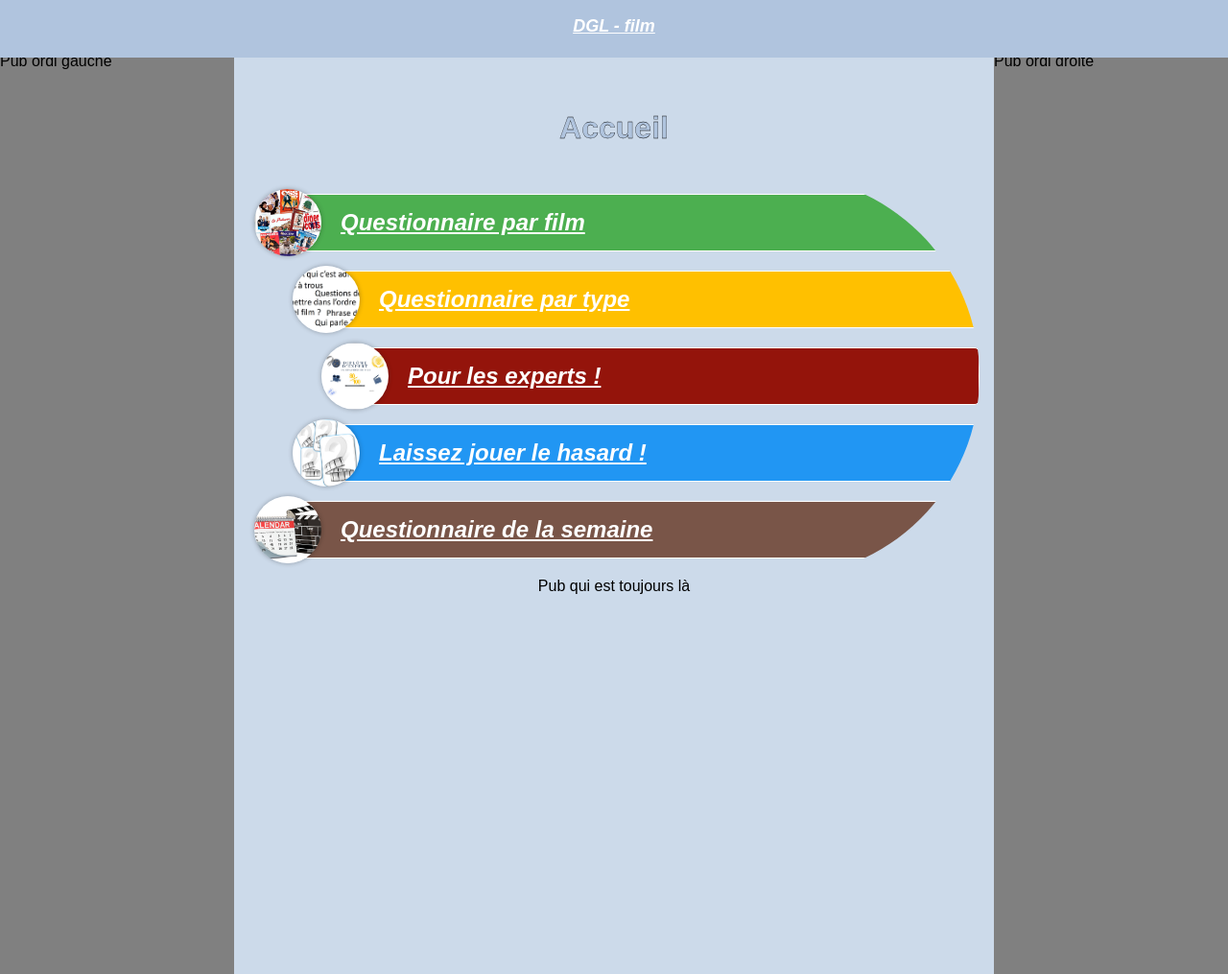
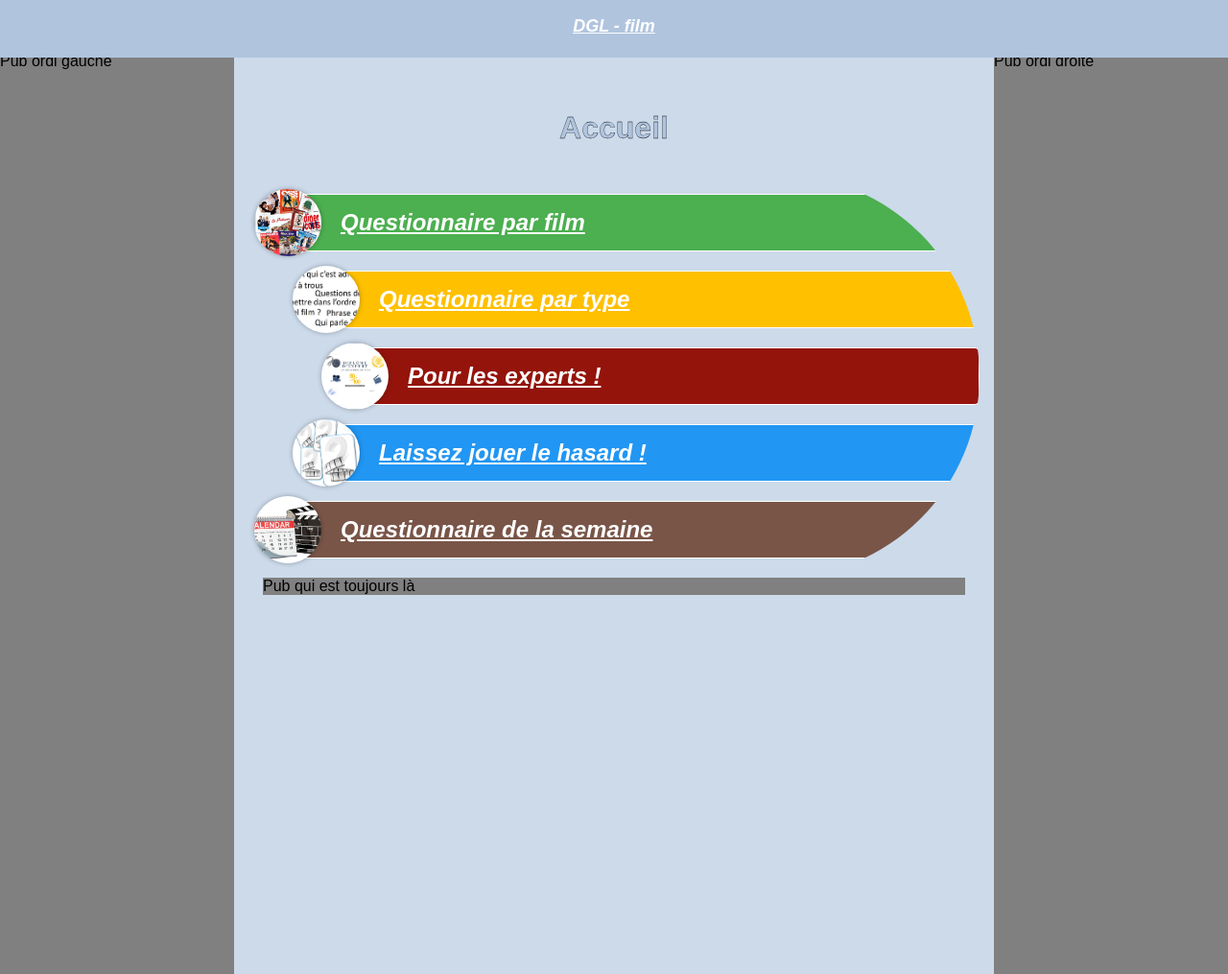
Before and after one commit to GodefroyL/questionnaire-film, a Jekyll site: the page built from index.html, in a window 1280 px wide. Shown: the whole page at 96% size. Built offline with Jekyll 4.4.1, drawn with Linux system fonts in a browser that asks for light colours.

Commit message:
maj nom pub dans contenu

```diff
--- a/_layouts/base.html
+++ b/_layouts/base.html
@@ -32,7 +32,7 @@
                     {{ page.title }}
                 </div>
                 {{ content }}
-                <div class="pub-horizontale">Pub qui est toujours là</div>
+                <div class="pub">Pub qui est toujours là</div>
             </div>
             <div class="pub-ordi">
                 Pub ordi droite
```
